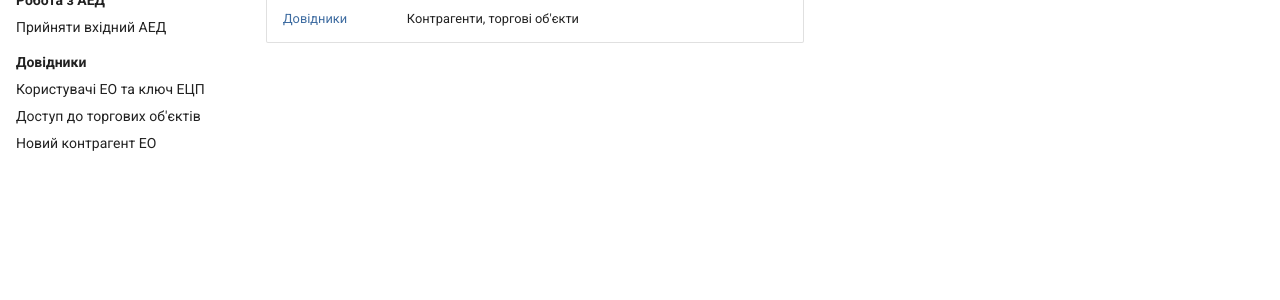
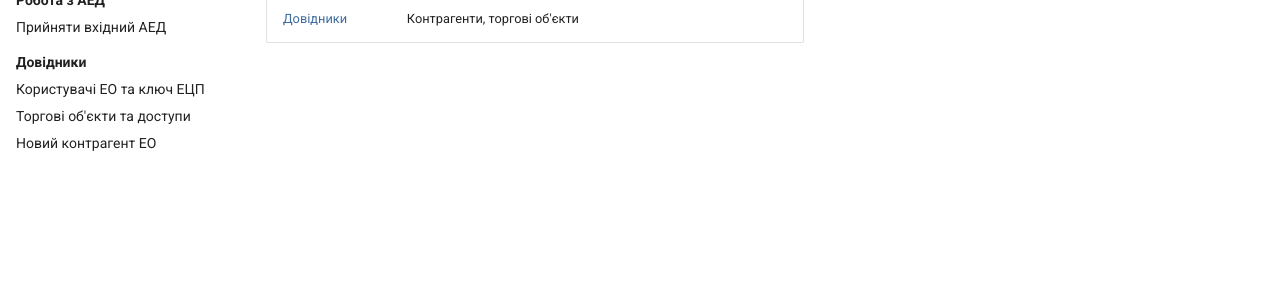
Before and after one commit to sukhenko/aedoc-docs, an MkDocs documentation site: the page built from docs/index.md, in a window 1280 px wide. Shown: the part 407-707 px from the top of the page. Built offline with MkDocs 1.6.1 and Material for MkDocs 9.7.7, drawn with Linux system fonts in a browser that asks for light colours.

Commit message:
Меню: «Торгові об'єкти та доступи»
Co-Authored-By: Claude Opus 5.5 <noreply@anthropic.com>
Claude-Session: https://claude.ai/code/session_0177sjggDQ9MXuFeJFH1q7HZ

```diff
--- a/mkdocs.yml
+++ b/mkdocs.yml
@@ -39,7 +39,7 @@ nav:
   - Довідники:
       - dovidnyky/index.md
       - Користувачі ЕО та ключ ЕЦП: dovidnyky/korystuvachi-eo-kliuch.md
-      - Доступ до торгових об'єктів: dovidnyky/dostup-do-obiektiv.md
+      - Торгові об'єкти та доступи: dovidnyky/dostup-do-obiektiv.md
       - Новий контрагент ЕО: dovidnyky/dodaty-kontragenta-eo.md
 
 extra_css:
```
